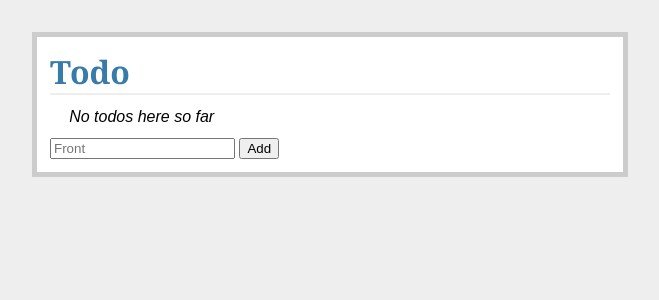
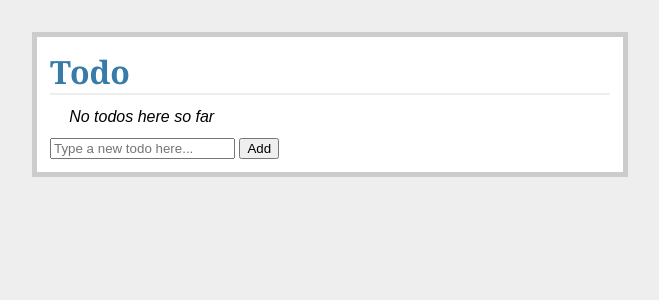
Before and after one commit to hjameel/todolist, a Flask app: page / in a window 1280 px wide. Shown: the top 300 px of the page, without its empty margins (310-969 px from the left). Run offline with Flask 2, Linux system fonts and the light colour scheme; data that the repository does not hold is empty.

Commit message:
Fix display names.

```diff
--- a/application.py
+++ b/application.py
@@ -47,7 +47,7 @@ def todo():
 def add():
     g.db.execute("insert into todos (todo) values (?)", [request.form["todo"]])
     g.db.commit()
-    flash("New card was added")
+    flash("New todo was added")
     return redirect(url_for("todo"))
 
 @application.route("/delete", methods = ["POST"])
--- a/templates/layout.html
+++ b/templates/layout.html
@@ -14,7 +14,7 @@
     <div class=flash>{{ message }}</div>
     {% endfor %}
     <form action="{{ url_for('add') }}" method=post>
-        <input id=id_todo placeholder=Front type=text name=todo>
+        <input id=id_todo placeholder="Type a new todo here..." type=text name=todo>
         <input id=id_add type=submit value=Add>
     </form>
 </div>
```
